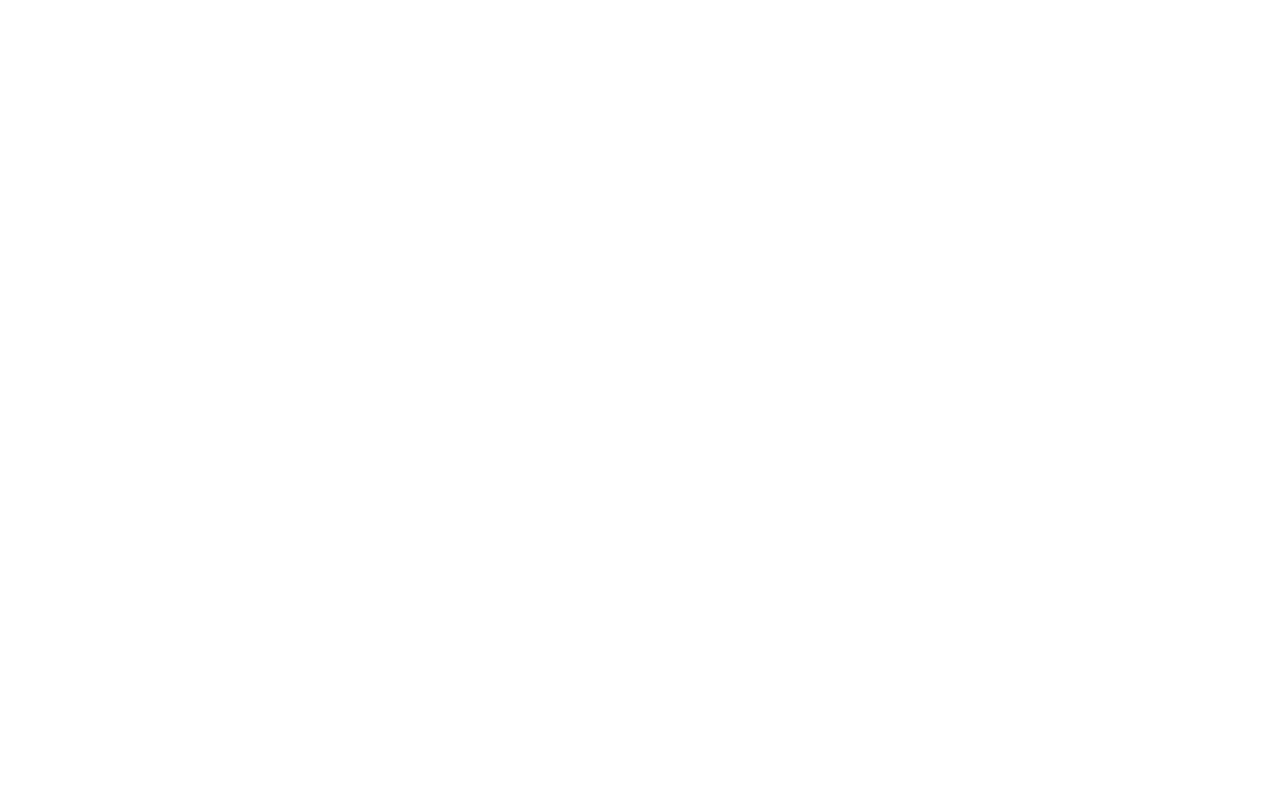
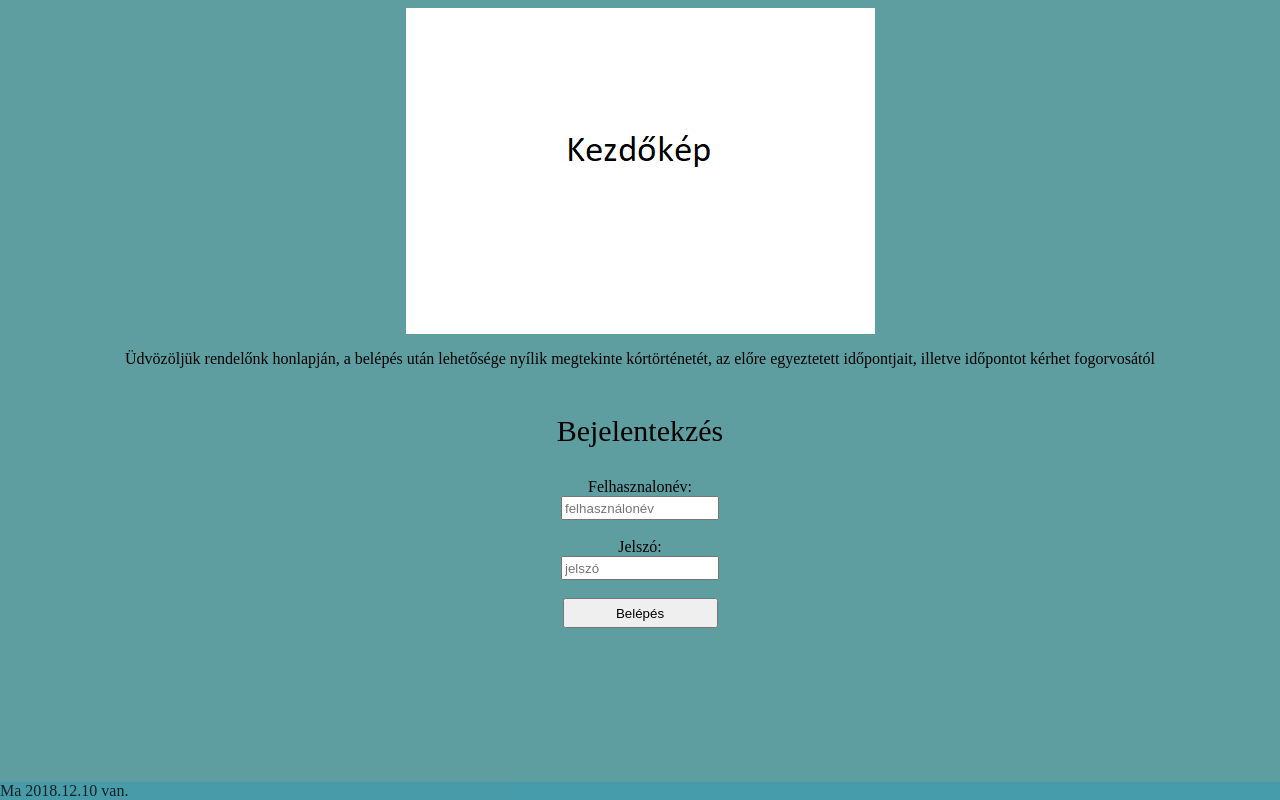
Before and after one commit to kferi702/loginphp, a PHP site: page / in a window 1280 px wide. Before the commit the page is empty. Run offline with PHP 8.4, Linux system fonts and the light colour scheme.

Commit message:
CSS hozzáadva és egy kezdetleges form létrehozva

```diff
--- a/index.php
+++ b/index.php
@@ -8,10 +8,31 @@ and open the template in the editor.
     <head>
         <meta charset="UTF-8">
         <title>FORendelő Bejelentkezés</title>
+          <link rel="stylesheet" href="styles.css">
     </head>
     <body>
+        <form class="container">
+            <img src="FOR_img.bmp" alt="FORendelo">
+            <p>
+                Üdvözöljük rendelőnk honlapján, a belépés után lehetősége nyílik megtekinte kórtörténetét, az előre egyeztetett időpontjait, illetve időpontot kérhet fogorvosától
+            </p>
+        <p id="bejel">Bejelentekzés</p>
+
+            Felhasznalonév:
+            <input type="text" id="uname "name="uname" placeholder="felhasználonév" required>
+            <br>
+            Jelszó:
+            <input type="password" id="pword" name="pword" placeholder="jelszó" required>
+            <br>
+            <button type="submit" id="submit" name="Belépés">Belépés</button>
+        </form>
         <?php
         // put your code here
         ?>
     </body>
+    <footer>
+        <?php
+                echo "Ma ".date("Y.m.d")." van.";
+        ?>
+    </footer>
 </html>
--- /dev/null
+++ b/styles.css
@@ -0,0 +1,31 @@
+body{
+    background-color: cadetblue;
+}
+footer{
+    position: fixed;
+    left: 0;
+    bottom: 0;
+    width: 100%;
+    text-align: left;
+    background-color: rgba(0, 153, 204,0.3);
+
+    opacity: 80%;
+
+}
+.container{
+    display: flex;
+    flex-direction: column;
+    justify-content: center;
+    align-items: center;
+}
+#bejel{
+    font-size: 30px;
+}
+input{
+    width: 150px;
+    height: 18px;
+}
+button{
+    width: 155px;
+    height: 30px;
+}
```
Also changed, not shown: FOR_img.bmp (added).
